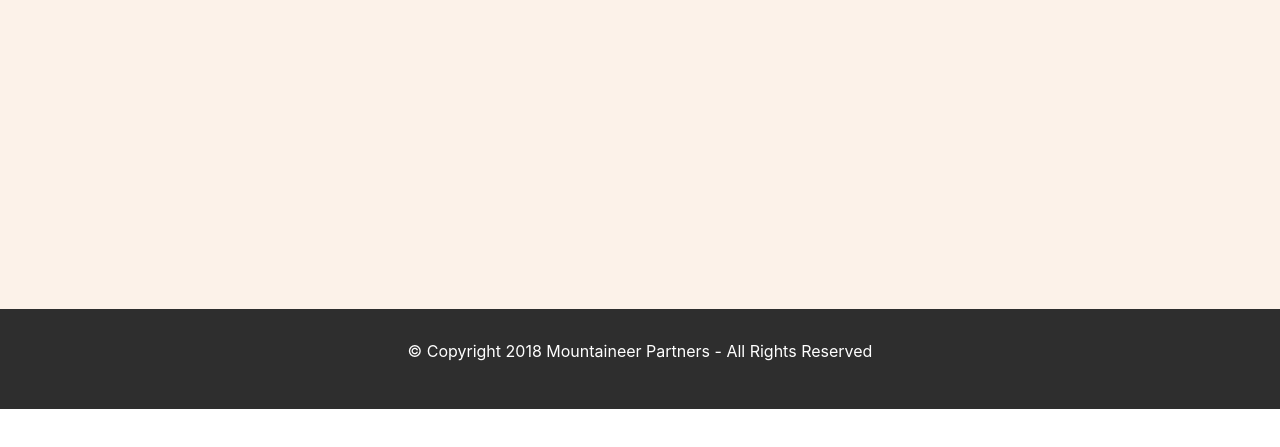
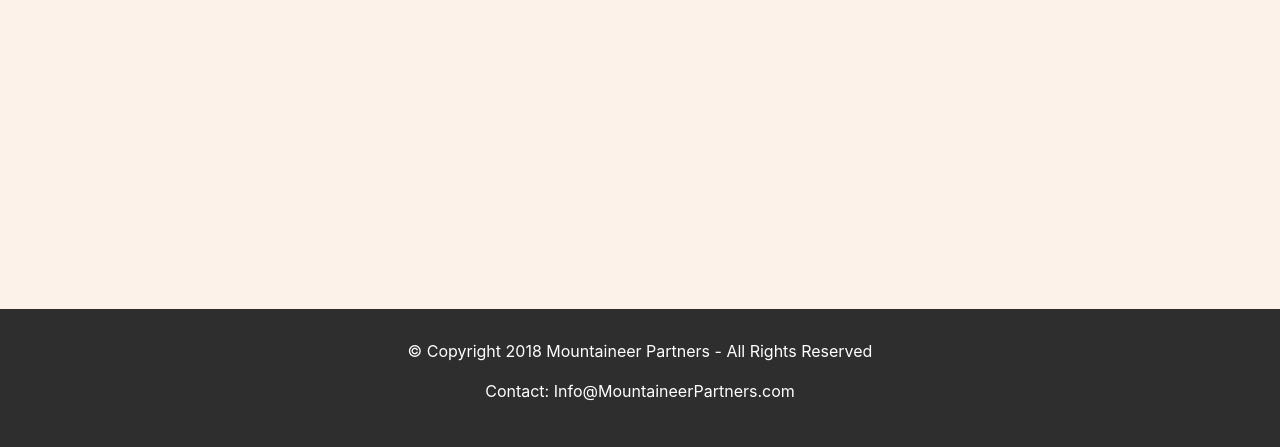
Before and after one commit to Mountaineer2014/mountaineer2014.github.io, a plain HTML site: page index.html in a window 1280 px wide. Shown: the part 491-938 px from the top of the page. Before the commit the page ends 900 px from the top, so only its background shows below. Drawn offline with Linux system fonts and the light colour scheme.

Commit message:
Update index.html

```diff
--- a/index.html
+++ b/index.html
@@ -37,6 +37,7 @@
             <p>
                 © Copyright 2018 Mountaineer Partners - All Rights Reserved
             </p>
+            <p> Contact: Info@MountaineerPartners.com </p>
         </div>
     </section>
 
```
